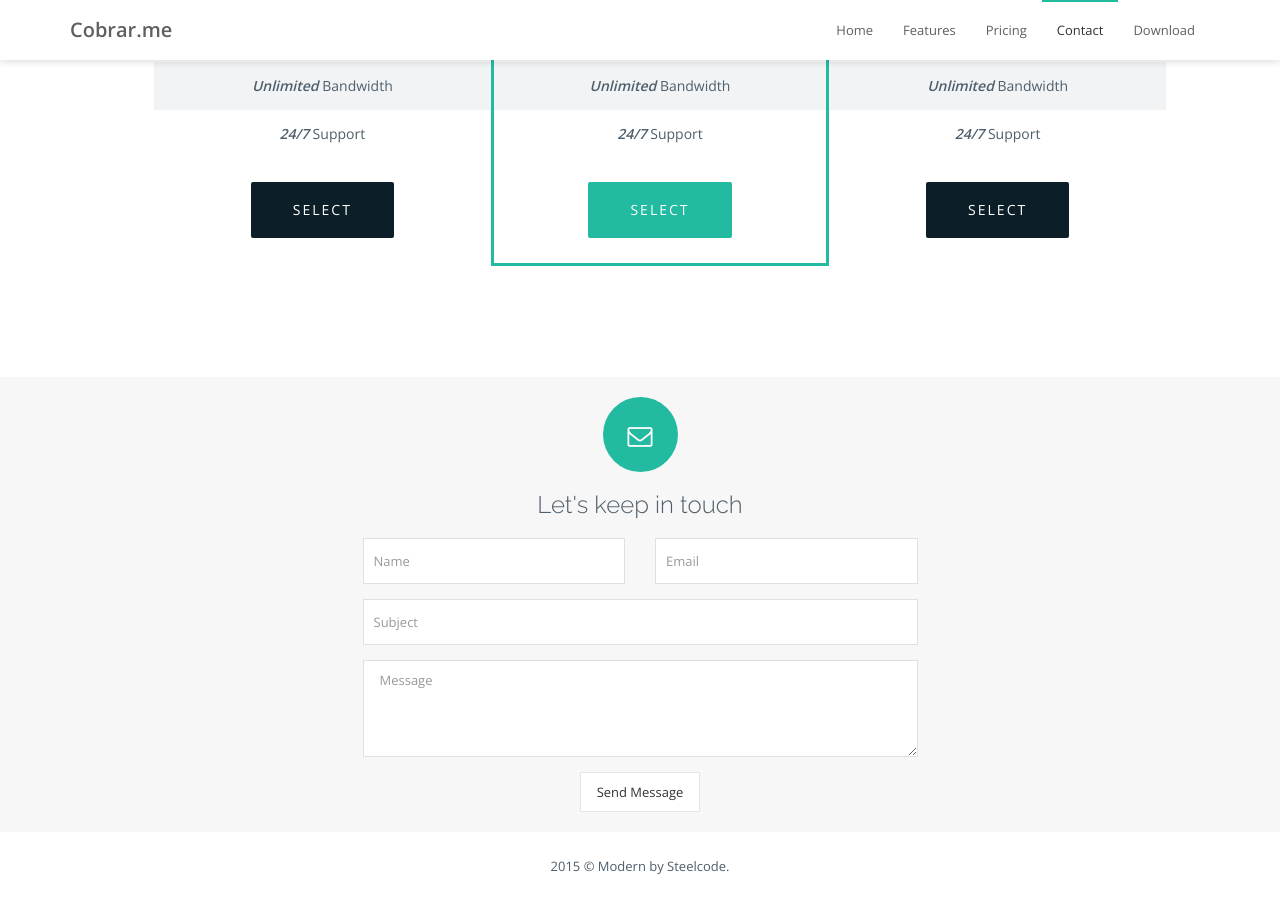
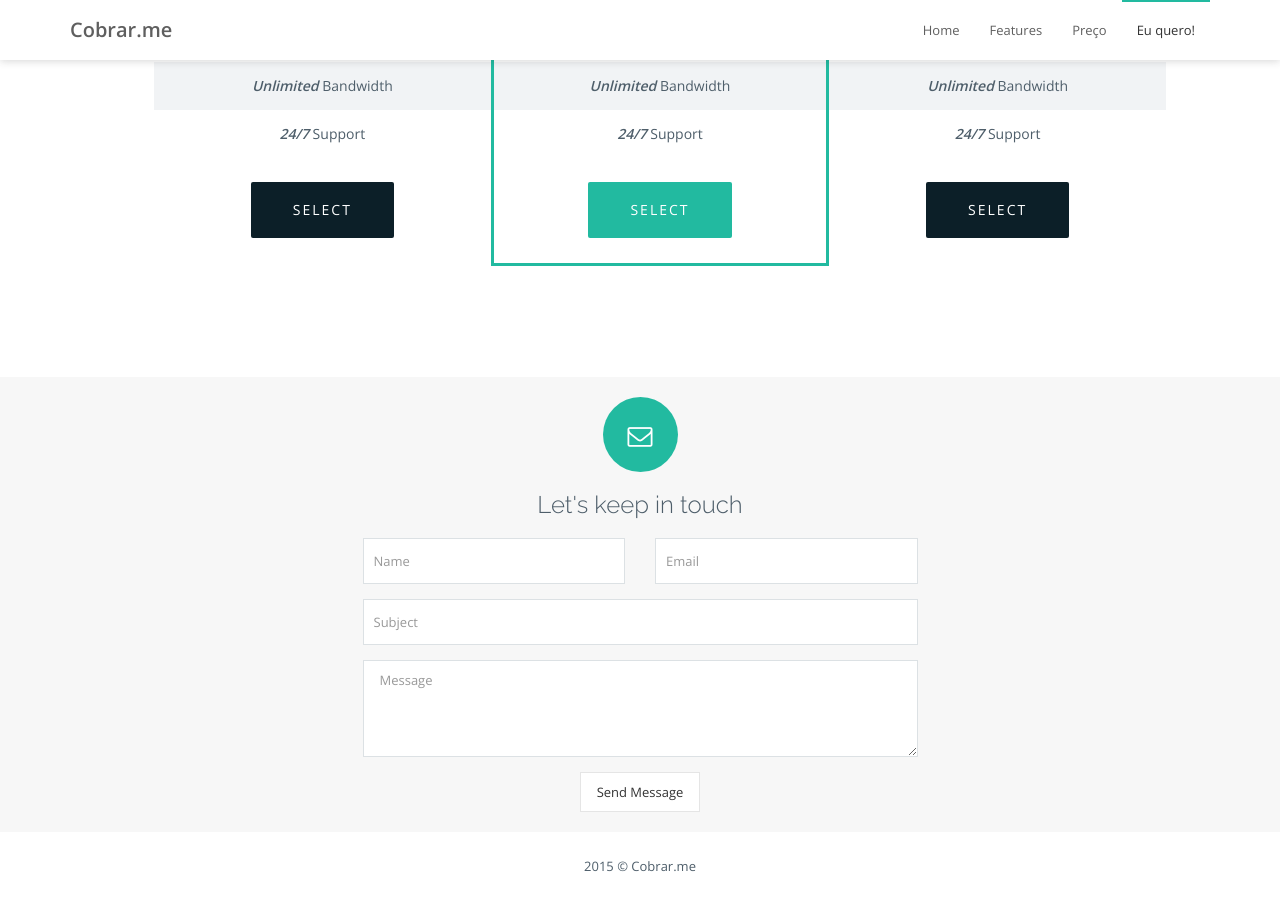
Before and after one commit to cobrarme/cobrarme.github.io, a Jekyll site: the page index.html, which Jekyll copies as it is, in a window 1280 px wide and 900 px high, scrolled down 3096 px. Built offline with Jekyll 4.4.1, drawn with Linux system fonts in a browser that asks for light colours.

Commit message:
added cname

```diff
--- /dev/null
+++ b/CNAME
@@ -0,0 +1 @@
+cobrar.me
--- a/index.html
+++ b/index.html
@@ -46,9 +46,8 @@
                     <ul class="nav navbar-nav">
                         <li><a href="#home">Home</a></li>
                         <li><a href="#features">Features</a></li>
-                        <li><a href="#pricing">Pricing</a></li>
-                        <li><a href="#contact">Contact</a></li>
-                        <li><a href="http://themeforest.net/item/modern-responsive-admin-dashboard-template/11004840" target="_blank">Download</a></li>
+                        <li><a href="#pricing">Preço</a></li>
+                        <li><a href="#contact">Eu quero!</a></li>
                     </ul>
                 </div>
             </div>
@@ -399,7 +398,7 @@
         </div>
         <footer>
             <div class="container">
-                <p class="text-center no-s">2015 &copy; Modern by Steelcode.</p>
+                <p class="text-center no-s">2015 &copy; Cobrar.me</p>
             </div>
         </footer>
 
```
Also changed, not shown: 1 other file.
